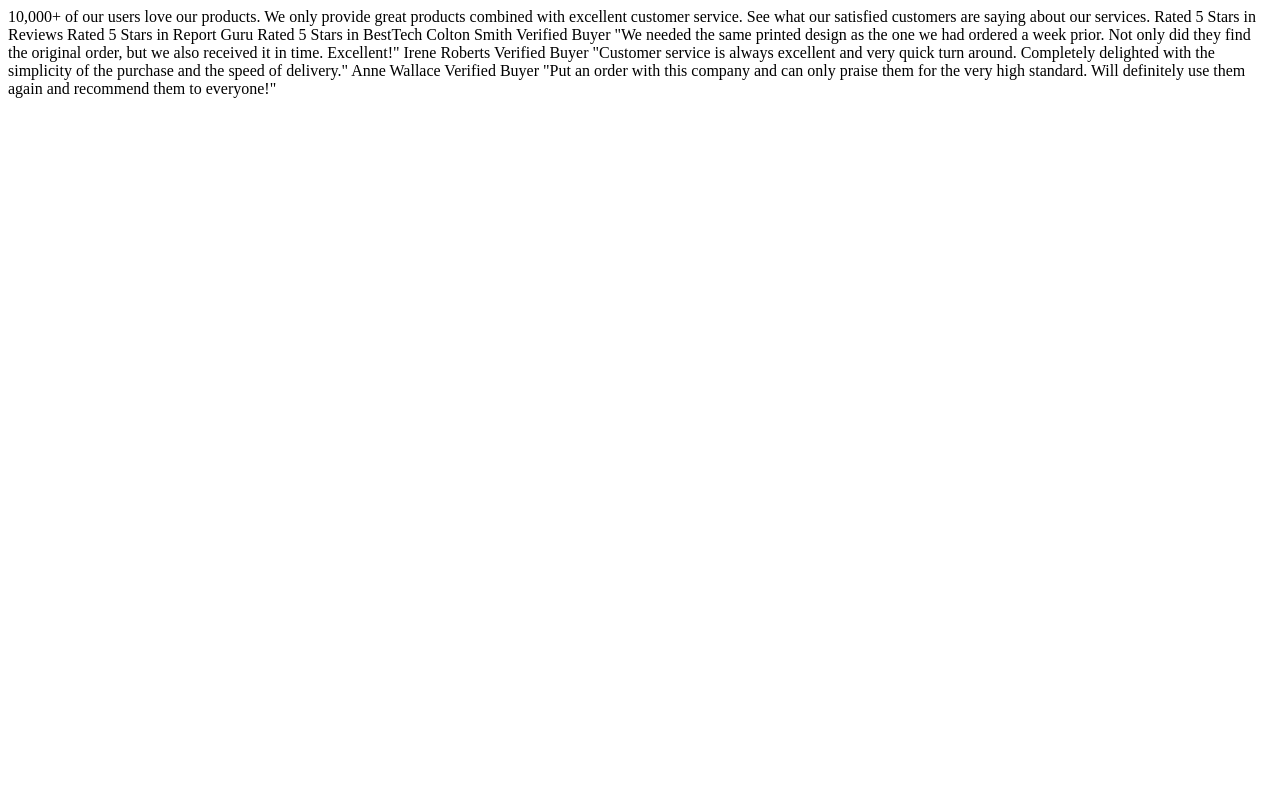
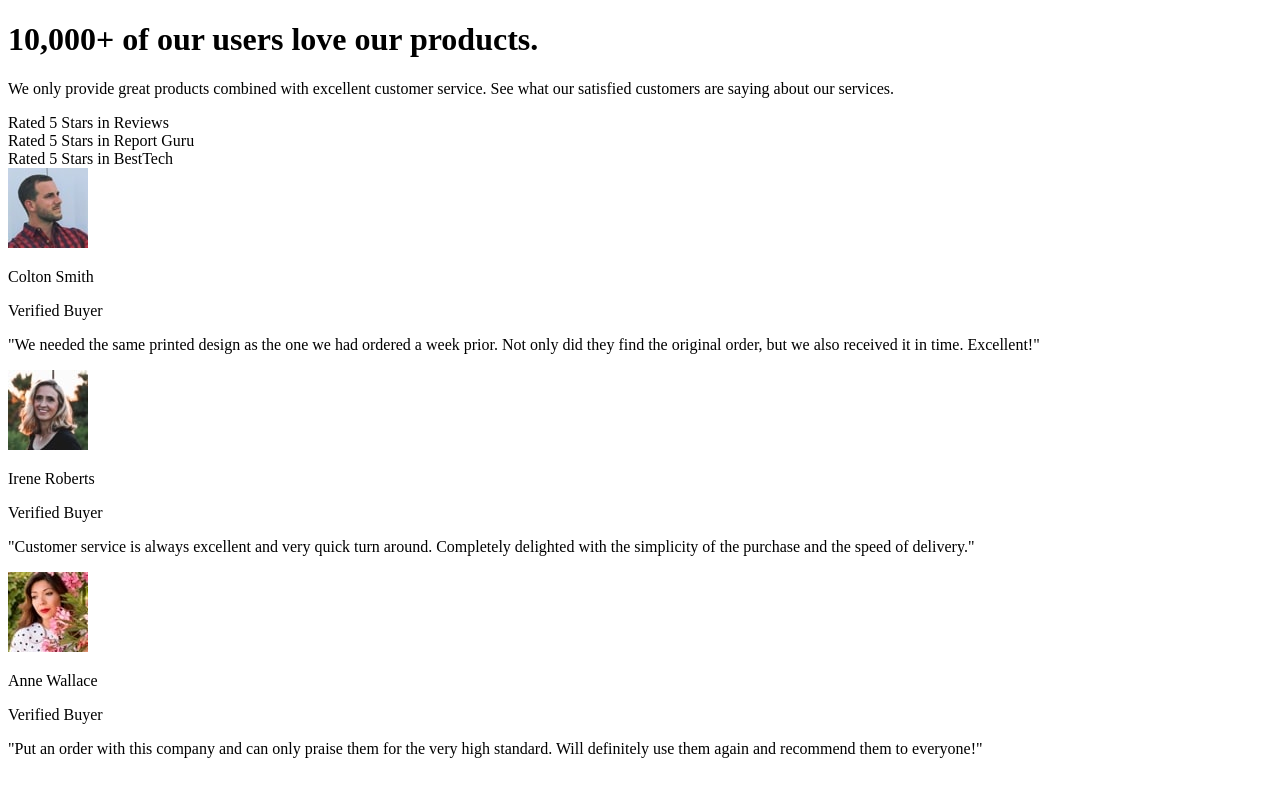
Before and after one commit to Jaegermeisty/Social-proof-section, a plain HTML site: page index.html in a window 1280 px wide. Drawn offline with Linux system fonts and the light colour scheme.

Commit message:
Structered the content in the html

```diff
--- a/index.html
+++ b/index.html
@@ -8,30 +8,73 @@
     </style>
   </head>
   <body>
-    10,000+ of our users love our products.
+    <main>
+      <div>
+        <h1>10,000+ of our users love our products.</h1>
 
-    We only provide great products combined with excellent customer service.
-    See what our satisfied customers are saying about our services.
+        <p>We only provide great products combined with excellent customer service.
+        See what our satisfied customers are saying about our services.</p>
+      </div>
 
-    Rated 5 Stars in Reviews
-    Rated 5 Stars in Report Guru
-    Rated 5 Stars in BestTech
+      <div>
+        <div>Rated 5 Stars in Reviews</div>
+        <div>Rated 5 Stars in Report Guru</div>
+        <div>Rated 5 Stars in BestTech</div>
+      </div>
 
-    Colton Smith
-    Verified Buyer
-    "We needed the same printed design as the one we had ordered a week prior.
-    Not only did they find the original order, but we also received it in time.
-    Excellent!"
+      <div>
+        <div>
+          <div>
+            <img src="images/image-colton.jpg" alt="">
+            <div>
+              <p>Colton Smith</p>
+              <p>Verified Buyer</p>
+            </div>
+          </div>
 
-    Irene Roberts
-    Verified Buyer
-    "Customer service is always excellent and very quick turn around. Completely
-    delighted with the simplicity of the purchase and the speed of delivery."
+          <p>"We needed the same printed design as the one we had ordered a week prior.
+          Not only did they find the original order, but we also received it in time.
+          Excellent!"</p>
+        </div>
 
-    Anne Wallace
-    Verified Buyer
-    "Put an order with this company and can only praise them for the very high
-    standard. Will definitely use them again and recommend them to everyone!"
+        <div>
+          <div>
+            <img src="images/image-irene.jpg" alt="">
+            <div>
+              <p>Irene Roberts</p>
+              <p>Verified Buyer</p>
+            </div>
+          </div>
+
+          <p>"Customer service is always excellent and very quick turn around. Completely
+            delighted with the simplicity of the purchase and the speed of delivery."</p>
+        </div>
+
+        <div>
+          <div>
+            <img src="images/image-anne.jpg" alt="">
+            <div>
+              <p>Anne Wallace </p>
+              <p>Verified Buyer</p>
+            </div>
+          </div>
+
+          <p>"Put an order with this company and can only praise them for the very high
+          standard. Will definitely use them again and recommend them to everyone!"</p>
+        </div>
+      </div>
+    </main>
+
+
+
+
+
+
+
+
+
+
+
 
   </body>
 </html>
```
